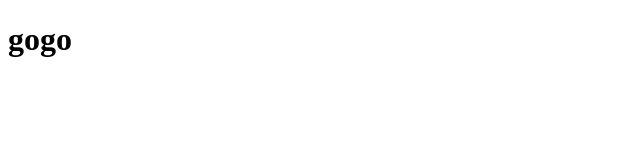
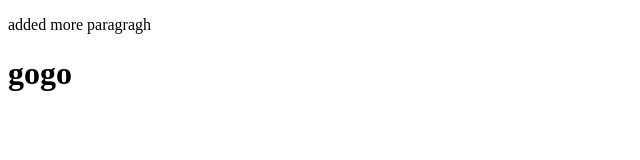
Before and after one commit to jinunemo/learn-git, a plain HTML site: page index.html in a window 1280 px wide. Shown: the whole page, without its empty margins (0-640 px from the left). Drawn offline with Linux system fonts and the light colour scheme.

Commit message:
add paragraph to code

```diff
--- a/index.html
+++ b/index.html
@@ -4,6 +4,7 @@
     <meta charset="UTF-8">
     <meta name="viewport" content="width=device-width, initial-scale=1.0">
     <title>Git website</title>
+    <p>added more paragragh</p>
 </head>
 <body>
     <h1>gogo</h1>
```
